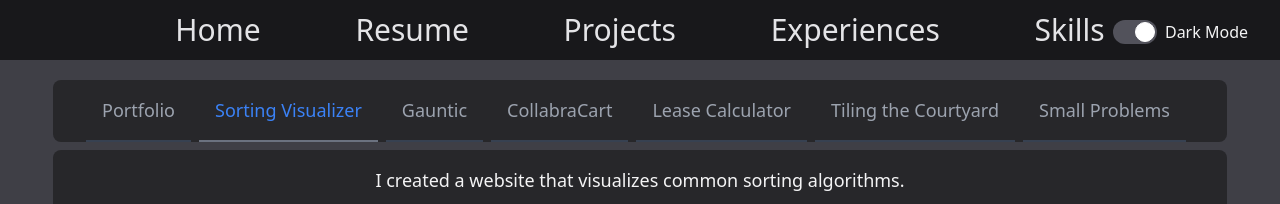
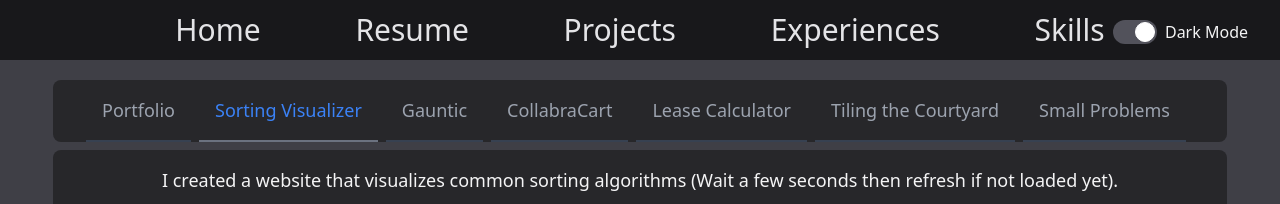
Before and after one commit to jrose0116/Portfolio, a website: page public/projects.html in a window 1280 px wide. Both pictures are taken after a click on the tab "Sorting Visualizer". Shown: the top 204 px of the page. Drawn offline with nearby package versions, Linux system fonts and the light colour scheme; files that its build step writes are made by us from their sources; grey boxes are pictures that could not be loaded.

Commit message:
Edited plaintext in sorting project

```diff
--- a/public/projects.html
+++ b/public/projects.html
@@ -52,7 +52,7 @@
                 <h2 class="py-3.5">This website was created using: HTML, CSS, JavaScript, Express, TailWind, and a few other dependencies.</h2>
             </div>
             <div class="hidden p-4 text-lg" id="sorting" role="tabpanel" aria-labelledby="sorting-tab">
-                <h1 class="mb-3 text-lg">I created a website that visualizes common sorting algorithms.</h1>
+                <h1 class="mb-3 text-lg">I created a website that visualizes common sorting algorithms (Wait a few seconds then refresh if not loaded yet).</h1>
                 <embed src="https://sorting.herokuapp.com/" class="w-1/2 lg:w-2/3 rounded-3xl mx-auto" style="height:75vh">
                 <h2 class="text-lg mb-3 mt-3"></h2>
                 <h2 class="text-base">
```
